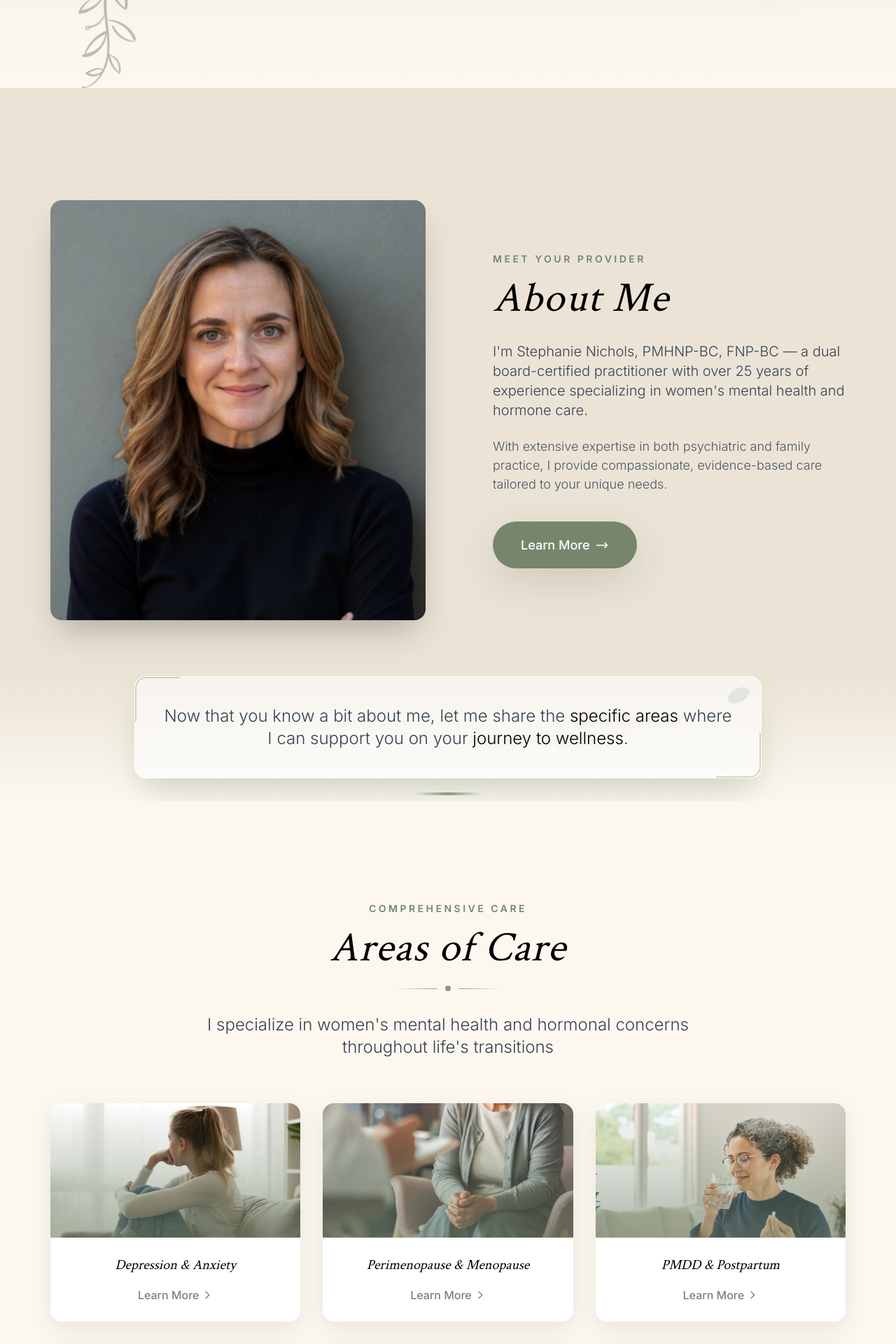
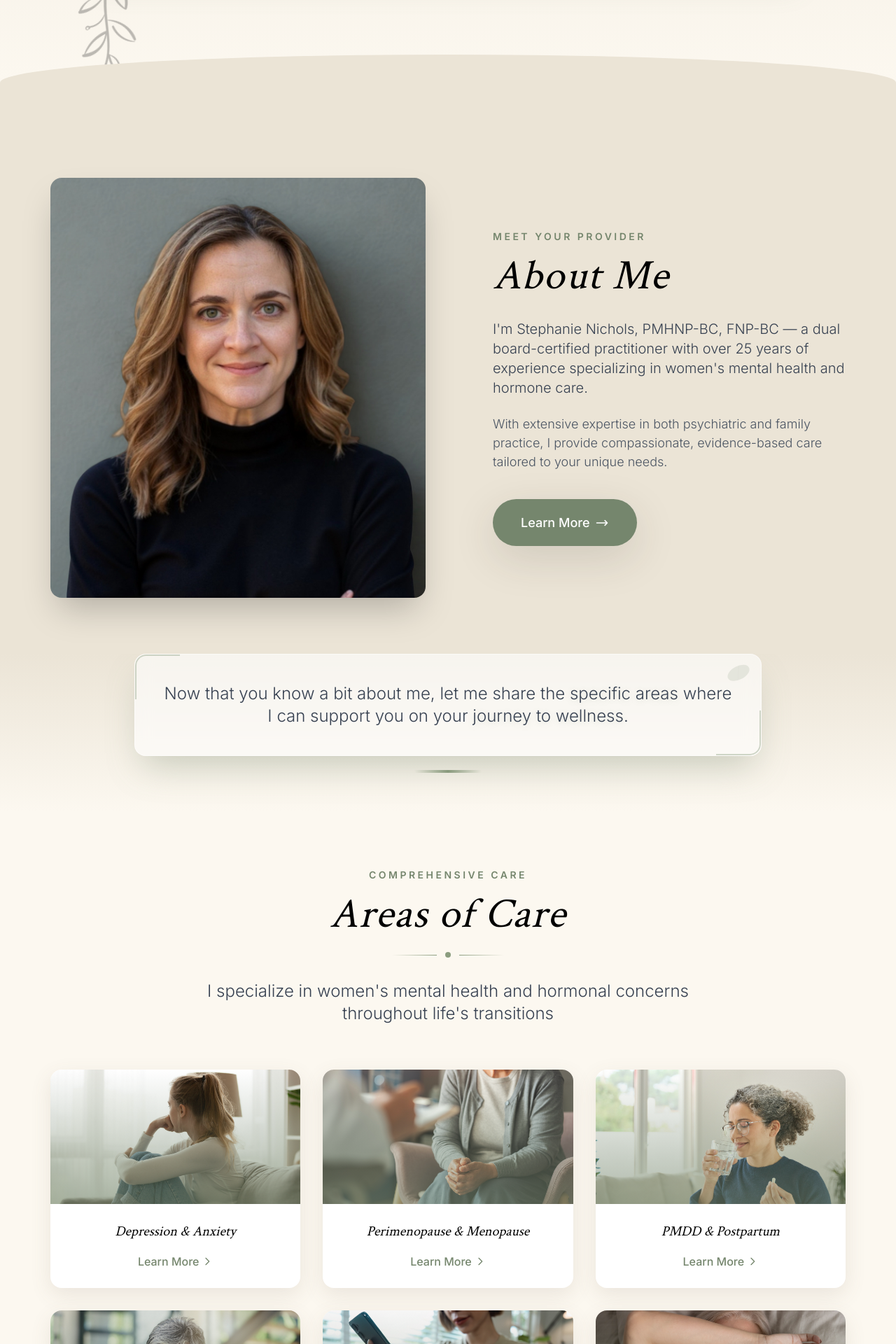
Before and after one commit to JaeShift/MMHH, a Next.js app: page / in a window 1280 px wide. Shown: the part 1520-3440 px from the top of the page at 70% size. Built offline with nearby package versions, Linux system fonts and the light colour scheme; a web font is replaced by a local one.

Commit message:
Enhance layout and styling in page.tsx: added a curved divider, adjusted padding for sections, and changed text color to gray for better readability.

```diff
--- a/src/app/page.tsx
+++ b/src/app/page.tsx
@@ -106,8 +106,13 @@ export default function Page() {
         </div>
       </section>
 
+      {/* Subtle curved divider */}
+      <div className="relative h-12 pointer-events-none bg-white">
+        <div className="absolute bottom-0 w-full h-24 bg-[#EBE4D6]" style={{ borderRadius: '100% 100% 0 0 / 80px 80px 0 0' }}></div>
+      </div>
+
       {/* ABOUT PREVIEW - Split Layout */}
-      <section id="about" className="relative pt-24 pb-12 md:pt-32 md:pb-16 lg:pt-40 lg:pb-20 bg-[#EBE4D6] overflow-hidden">
+      <section id="about" className="relative pt-12 pb-12 md:pt-16 md:pb-16 lg:pt-20 lg:pb-20 bg-[#EBE4D6] overflow-hidden">
         <div className="container mx-auto px-6 lg:px-8 relative z-10">
           <motion.div
             className="grid lg:grid-cols-2 gap-12 lg:gap-16 items-center max-w-7xl mx-auto"
@@ -175,10 +180,10 @@ export default function Page() {
       </section>
 
       {/* TRANSITION - From About to Conditions */}
-      <section className="relative pt-0 pb-8 bg-gradient-to-b from-[#EBE4D6] to-[#FCF8F0] overflow-hidden">
+      <section className="relative pt-0 pb-20 bg-gradient-to-b from-[#EBE4D6] to-[#FCF8F0] overflow-hidden">
         {/* Animated background glow */}
         <motion.div
-          className="absolute inset-0 flex items-center justify-center"
+          className="absolute inset-x-0 top-40 flex items-center justify-center"
           initial={{ opacity: 0 }}
           whileInView={{ opacity: 1 }}
           viewport={{ once: true }}
@@ -254,7 +259,7 @@ export default function Page() {
               >
                 Now that you know a bit about me, let me share the{" "}
                 <motion.span
-                  className="text-black font-light relative inline-block"
+                  className="text-gray-700 font-light relative inline-block"
                   initial={{ opacity: 0, scale: 0.8 }}
                   whileInView={{ opacity: 1, scale: 1 }}
                   viewport={{ once: true }}
@@ -273,7 +278,7 @@ export default function Page() {
                 </motion.span>
                 {" "}where I can support you on your{" "}
                 <motion.span
-                  className="text-black font-light relative inline-block"
+                  className="text-gray-700 font-light relative inline-block"
                   initial={{ opacity: 0, scale: 0.8 }}
                   whileInView={{ opacity: 1, scale: 1 }}
                   viewport={{ once: true }}
@@ -298,7 +303,7 @@ export default function Page() {
       </section>
 
       {/* CONDITIONS I TREAT - With Images */}
-      <section id="services" className="relative pt-20 pb-24 md:pt-28 md:pb-32 lg:pt-36 lg:pb-40 bg-[#FCF8F0] overflow-hidden">
+      <section id="services" className="relative pt-12 pb-24 md:pt-16 md:pb-32 lg:pt-20 lg:pb-40 bg-[#FCF8F0] overflow-hidden">
         <div className="container mx-auto px-6 lg:px-8 relative z-10">
           <motion.div
             className="max-w-6xl mx-auto"
```
